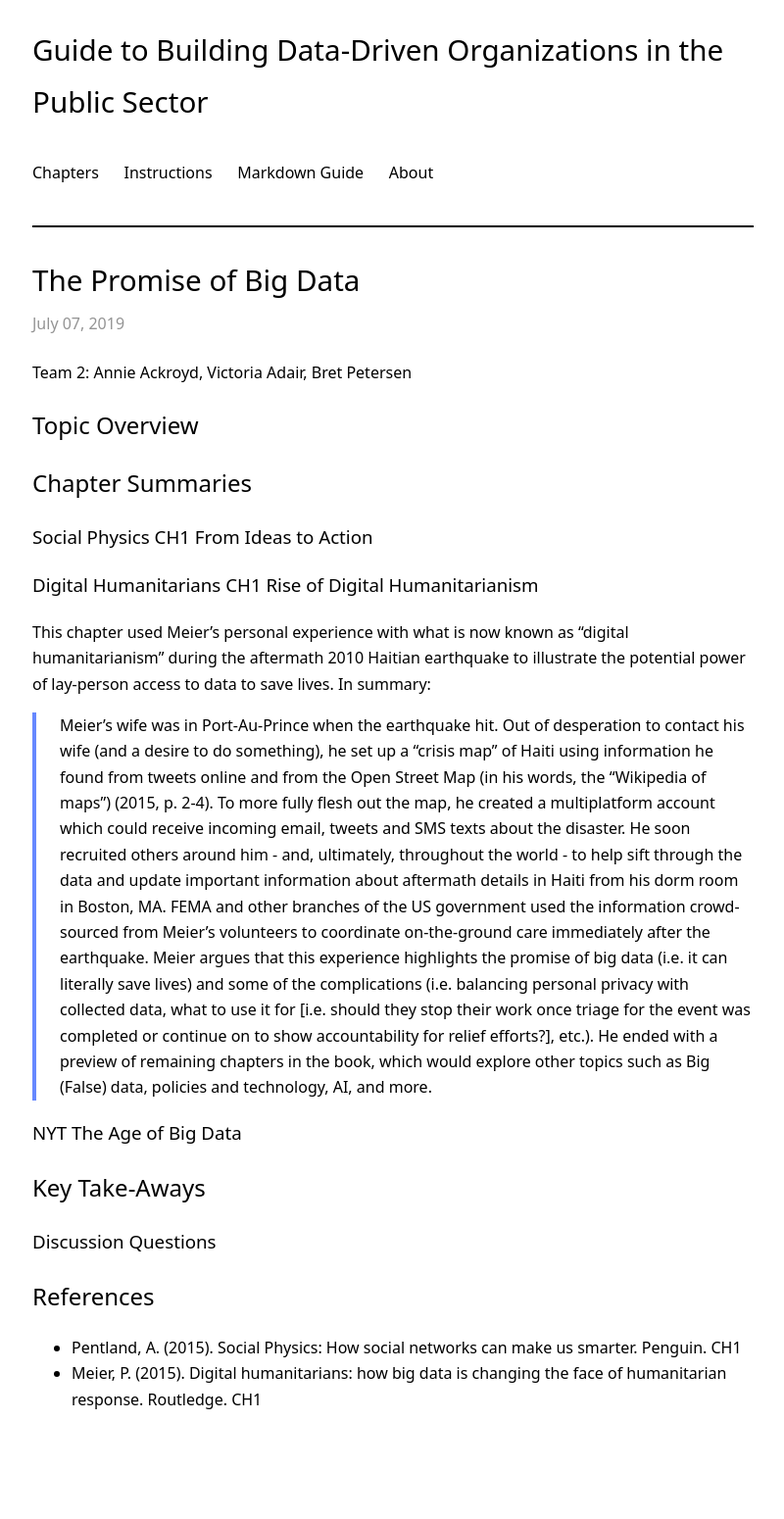
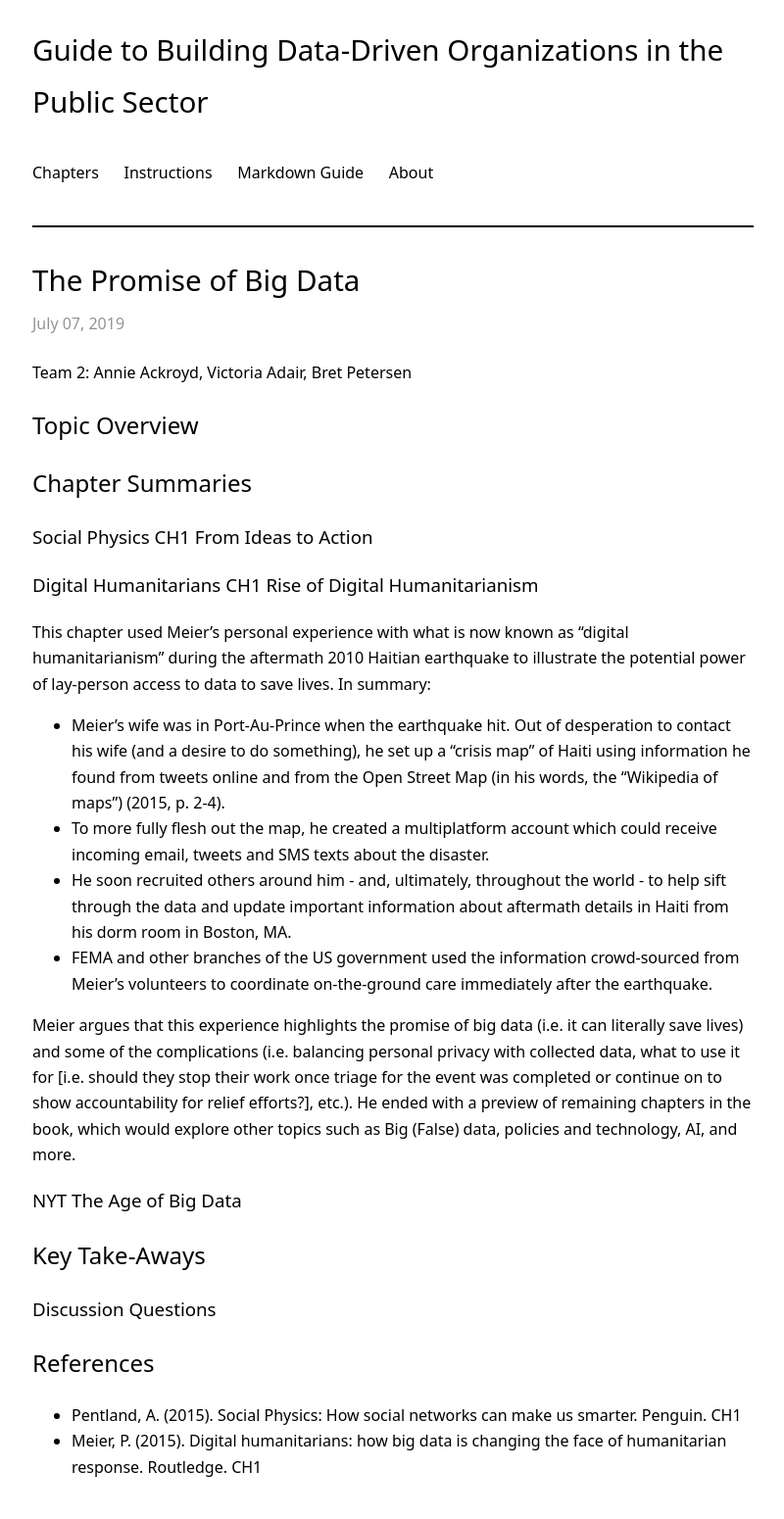
Before and after one commit to RandyWilkinsASU/ddm-textbook-summer-2019, a Jekyll site: the page built from _posts/2019-07-07-ch02-promise-of-big-data.md, in a window 1280 px wide. Shown: the whole page at 98% size, without its empty margins (239-1039 px from the left). Built offline with Jekyll 4.4.1, drawn with Linux system fonts in a browser that asks for light colours; our own code applies the rules of GitHub Pages for plain Markdown files; before the commit the page ends 1481 px from its top, so only the background shows below that.

```diff
--- a/_posts/2019-07-07-ch02-promise-of-big-data.md
+++ b/_posts/2019-07-07-ch02-promise-of-big-data.md
@@ -19,10 +19,11 @@ Team 2: Annie Ackroyd, Victoria Adair, Bret Petersen
 
 ### Digital Humanitarians **CH1 Rise of Digital Humanitarianism**
 This chapter used Meier’s personal experience with what is now known as “digital humanitarianism” during the aftermath 2010 Haitian earthquake to illustrate the potential power of lay-person access to data to save lives. In summary:
-> Meier’s wife was in Port-Au-Prince when the earthquake hit. Out of desperation to contact his wife (and a desire to do something), he set up a “crisis map” of Haiti using information he found from tweets online and from the Open Street Map (in his words, the “Wikipedia of maps”) (2015, p. 2-4).
-> To more fully flesh out the map, he created a multiplatform account which could receive incoming email, tweets and SMS texts about the disaster.
-> He soon recruited others around him - and, ultimately, throughout the world - to help sift through the data and update important information about aftermath details in Haiti from his dorm room in Boston, MA.
-> FEMA and other branches of the US government used the information crowd-sourced from Meier’s volunteers to coordinate on-the-ground care immediately after the earthquake.
+* Meier’s wife was in Port-Au-Prince when the earthquake hit. Out of desperation to contact his wife (and a desire to do something), he set up a “crisis map” of Haiti using information he found from tweets online and from the Open Street Map (in his words, the “Wikipedia of maps”) (2015, p. 2-4).
+* To more fully flesh out the map, he created a multiplatform account which could receive incoming email, tweets and SMS texts about the disaster.
+* He soon recruited others around him - and, ultimately, throughout the world - to help sift through the data and update important information about aftermath details in Haiti from his dorm room in Boston, MA.
+* FEMA and other branches of the US government used the information crowd-sourced from Meier’s volunteers to coordinate on-the-ground care immediately after the earthquake.
+
 Meier argues that this experience highlights the promise of big data (i.e. it can literally save lives) and some of the complications (i.e. balancing personal privacy with collected data, what to use it for [i.e. should they stop their work once triage for the event was completed or continue on to show accountability for relief efforts?], etc.). He ended with a preview of remaining chapters in the book, which would explore other topics such as Big (False) data, policies and technology, AI, and more.
 
 
```
